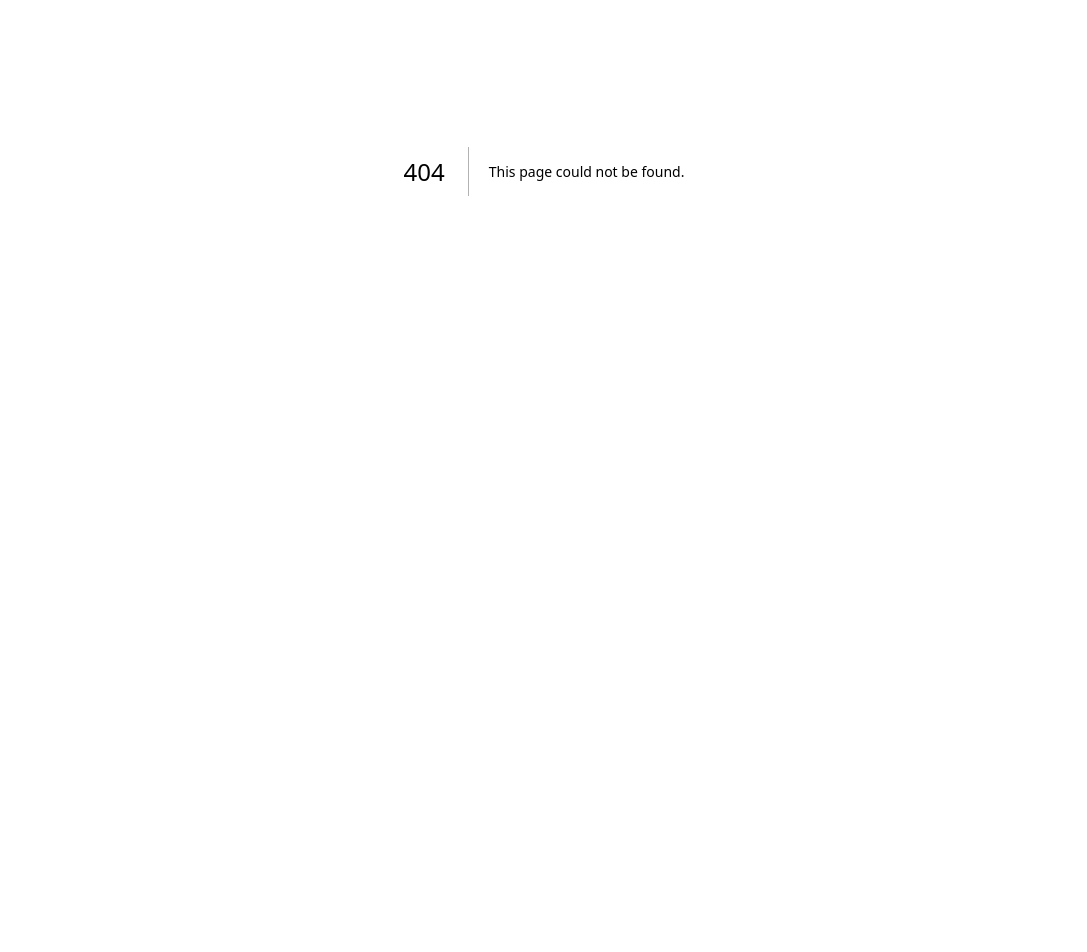
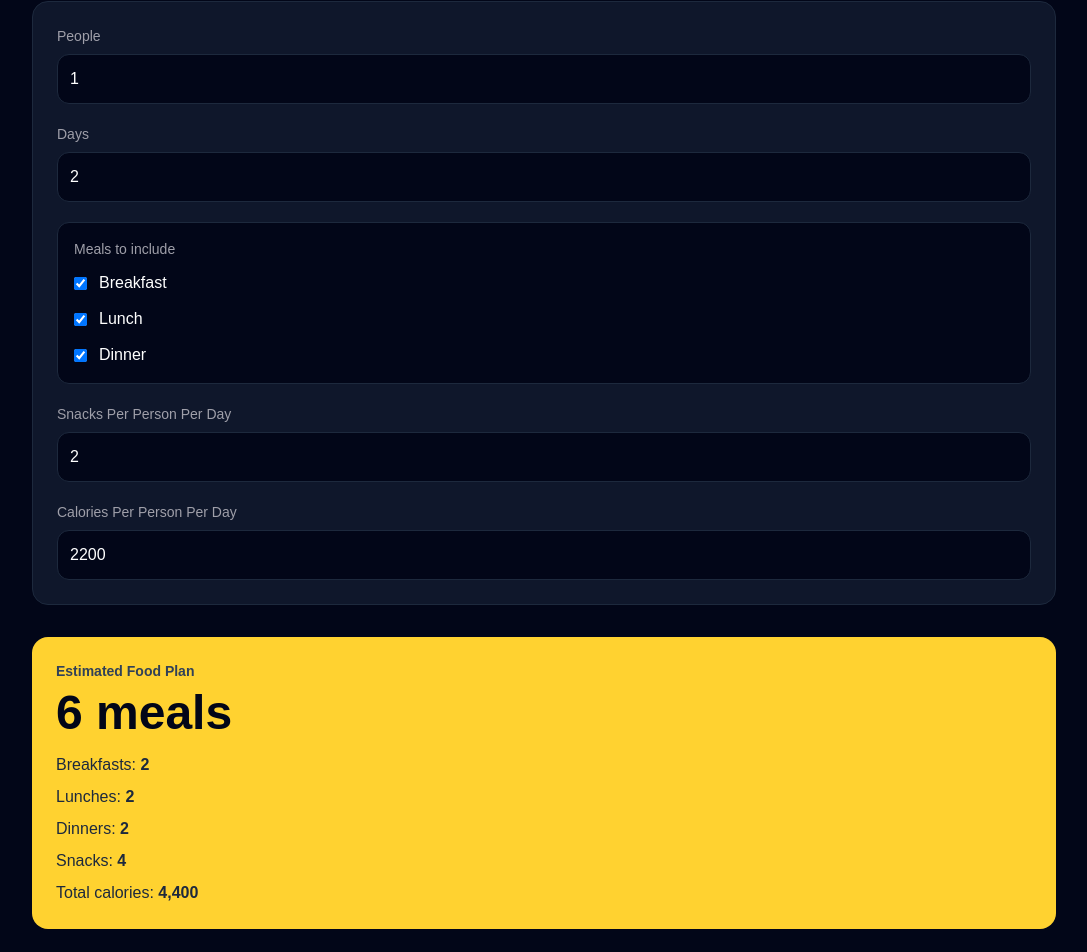
Before and after one commit to GFKolby/GoodfolkUtilities, a Next.js app: page /camp-meal-planner in a window 1280 px wide. Before the commit this address had no page. Shown: the part 229-1181 px from the top of the page, without its empty margins (96-1183 px from the left). Before the commit the page ends 800 px from the top, so only its background shows below. Built offline with nearby package versions, Linux system fonts and the light colour scheme.

Commit message:
Add camp meal planner

```diff
--- /dev/null
+++ b/app/camp-meal-planner/page.tsx
@@ -0,0 +1,167 @@
+"use client";
+
+import { useMemo, useState } from "react";
+import ToolPage from "@/components/ToolPage";
+
+export default function CampMealPlanner() {
+  const [people, setPeople] = useState(1);
+  const [days, setDays] = useState(2);
+  const [breakfasts, setBreakfasts] = useState(true);
+  const [lunches, setLunches] = useState(true);
+  const [dinners, setDinners] = useState(true);
+  const [snacksPerPersonPerDay, setSnacksPerPersonPerDay] = useState(2);
+  const [caloriesPerPersonPerDay, setCaloriesPerPersonPerDay] = useState(2200);
+
+  const results = useMemo(() => {
+    const mealTypes =
+      Number(breakfasts) + Number(lunches) + Number(dinners);
+
+    const totalMeals = people * days * mealTypes;
+    const totalSnacks = people * days * snacksPerPersonPerDay;
+    const totalCalories = people * days * caloriesPerPersonPerDay;
+
+    const mealsPerType = people * days;
+
+    return {
+      mealTypes,
+      totalMeals,
+      totalSnacks,
+      totalCalories,
+      breakfastsNeeded: breakfasts ? mealsPerType : 0,
+      lunchesNeeded: lunches ? mealsPerType : 0,
+      dinnersNeeded: dinners ? mealsPerType : 0,
+    };
+  }, [
+    people,
+    days,
+    breakfasts,
+    lunches,
+    dinners,
+    snacksPerPersonPerDay,
+    caloriesPerPersonPerDay,
+  ]);
+
+  return (
+    <ToolPage
+      line="Goodfolk Camp Utilities"
+      title="Camp Meal Planner"
+      description="Estimate meals, snacks, and calories needed for a camping trip."
+    >
+      <div className="grid gap-5 rounded-2xl border border-slate-800 bg-slate-900 p-6">
+        <label>
+          <span className="mb-2 block text-sm text-zinc-400">People</span>
+          <input
+            type="number"
+            min="1"
+            value={people}
+            onChange={(e) => setPeople(Number(e.target.value))}
+            className="w-full rounded-xl border border-slate-800 bg-slate-950 p-3 text-white outline-none focus:border-amber-300"
+          />
+        </label>
+
+        <label>
+          <span className="mb-2 block text-sm text-zinc-400">Days</span>
+          <input
+            type="number"
+            min="1"
+            value={days}
+            onChange={(e) => setDays(Number(e.target.value))}
+            className="w-full rounded-xl border border-slate-800 bg-slate-950 p-3 text-white outline-none focus:border-amber-300"
+          />
+        </label>
+
+        <div className="grid gap-3 rounded-xl border border-slate-800 bg-slate-950 p-4">
+          <p className="text-sm text-zinc-400">Meals to include</p>
+
+          <label className="flex items-center gap-3">
+            <input
+              type="checkbox"
+              checked={breakfasts}
+              onChange={(e) => setBreakfasts(e.target.checked)}
+            />
+            Breakfast
+          </label>
+
+          <label className="flex items-center gap-3">
+            <input
+              type="checkbox"
+              checked={lunches}
+              onChange={(e) => setLunches(e.target.checked)}
+            />
+            Lunch
+          </label>
+
+          <label className="flex items-center gap-3">
+            <input
+              type="checkbox"
+              checked={dinners}
+              onChange={(e) => setDinners(e.target.checked)}
+            />
+            Dinner
+          </label>
+        </div>
+
+        <label>
+          <span className="mb-2 block text-sm text-zinc-400">
+            Snacks Per Person Per Day
+          </span>
+          <input
+            type="number"
+            min="0"
+            value={snacksPerPersonPerDay}
+            onChange={(e) => setSnacksPerPersonPerDay(Number(e.target.value))}
+            className="w-full rounded-xl border border-slate-800 bg-slate-950 p-3 text-white outline-none focus:border-amber-300"
+          />
+        </label>
+
+        <label>
+          <span className="mb-2 block text-sm text-zinc-400">
+            Calories Per Person Per Day
+          </span>
+          <input
+            type="number"
+            min="0"
+            step="100"
+            value={caloriesPerPersonPerDay}
+            onChange={(e) => setCaloriesPerPersonPerDay(Number(e.target.value))}
+            className="w-full rounded-xl border border-slate-800 bg-slate-950 p-3 text-white outline-none focus:border-amber-300"
+          />
+        </label>
+      </div>
+
+      <div className="mt-8 rounded-2xl bg-amber-300 p-6 text-slate-950">
+        <p className="text-sm font-semibold text-slate-700">
+          Estimated Food Plan
+        </p>
+
+        <p className="mt-2 text-5xl font-bold">
+          {results.totalMeals} meals
+        </p>
+
+        <div className="mt-4 space-y-2 text-slate-800">
+          <p>
+            Breakfasts: <strong>{results.breakfastsNeeded}</strong>
+          </p>
+          <p>
+            Lunches: <strong>{results.lunchesNeeded}</strong>
+          </p>
+          <p>
+            Dinners: <strong>{results.dinnersNeeded}</strong>
+          </p>
+          <p>
+            Snacks: <strong>{results.totalSnacks}</strong>
+          </p>
+          <p>
+            Total calories:{" "}
+            <strong>{results.totalCalories.toLocaleString()}</strong>
+          </p>
+        </div>
+      </div>
+
+      <p className="mt-6 text-sm text-zinc-500">
+        This is a planning estimate. Add extra food for long hikes, cold weather,
+        delays, or snack goblin emergencies.
+      </p>
+    </ToolPage>
+  );
+}
--- a/app/page.tsx
+++ b/app/page.tsx
@@ -55,6 +55,12 @@ const tools = [
     line: "Camp Utilities",
     description: "Estimate camping stove fuel usage for meals, coffee, and boiling water.",
   },
+  {
+    name: "Camp Meal Planner",
+    href: "/camp-meal-planner",
+    line: "Camp Utilities",
+    description: "Estimate meals, snacks, and calories for a camping trip.",
+  },
 ];
 
 export default function Home() {
```
